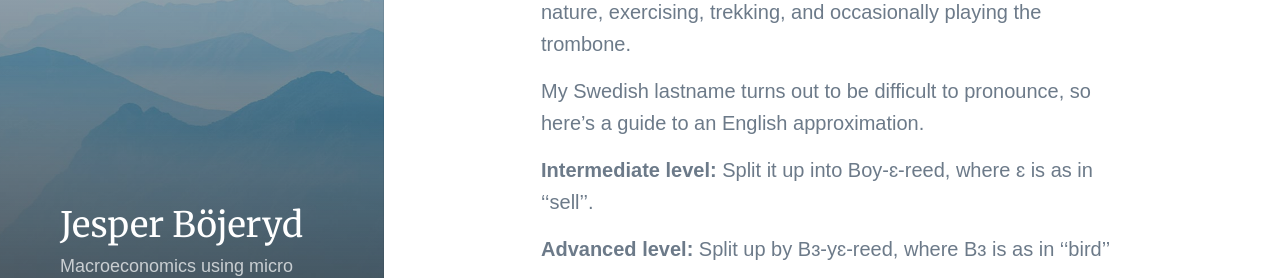
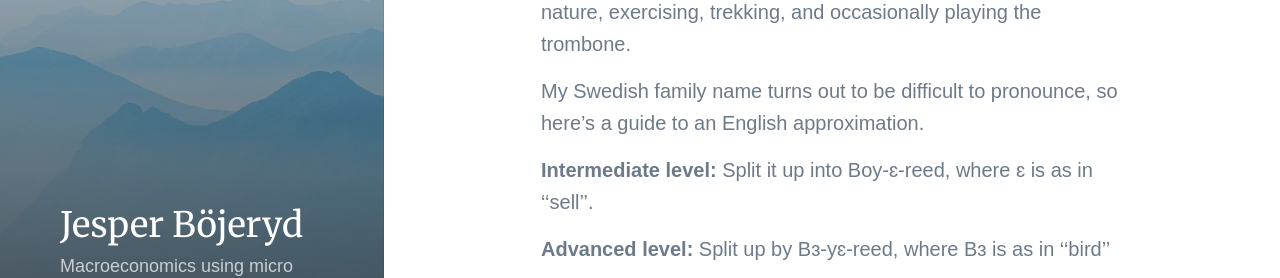
Before and after one commit to bojeryd91/bojeryd91.github.io, a Jekyll site: the page built from _pages/about.md, in a window 1280 px wide and 900 px high. Shown: the part 348-626 px from the top of the window. Built offline with Jekyll 4.4.1, drawn with Linux system fonts in a browser that asks for light colours; nearby versions of some CDN libraries; some web fonts are replaced.

Commit message:
Update about.md

```diff
--- a/_pages/about.md
+++ b/_pages/about.md
@@ -6,7 +6,7 @@ featured_image: /images/demo/demo-portrait.jpg
 
 I'm a Swedish expat living in Los Angeles who spends my free time hiking and cooking. For longer breaks, I go to Stockholm, its archipelago, and my hometown Karlstad. I used to have many hobbies (volunteer work as an instructor in mathematics, member of marching bands and a symphonic orchestra, playwright), but during PhD life, I focus on staying in touch with friends and nature, exercising, trekking, and occasionally playing the trombone.
 
-My Swedish lastname turns out to be difficult to pronounce, so here’s a guide to an English approximation.
+My Swedish family name turns out to be difficult to pronounce, so here’s a guide to an English approximation.
 
 **Intermediate level:** Split it up into Boy-ɛ-reed, where ɛ is as in ''sell''.
 
```
